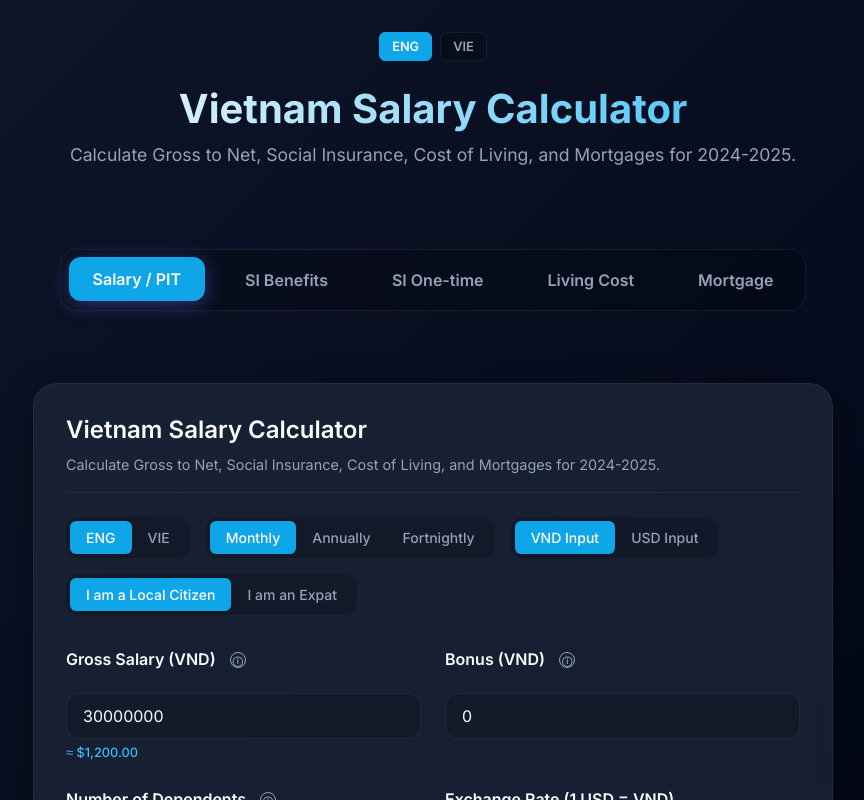
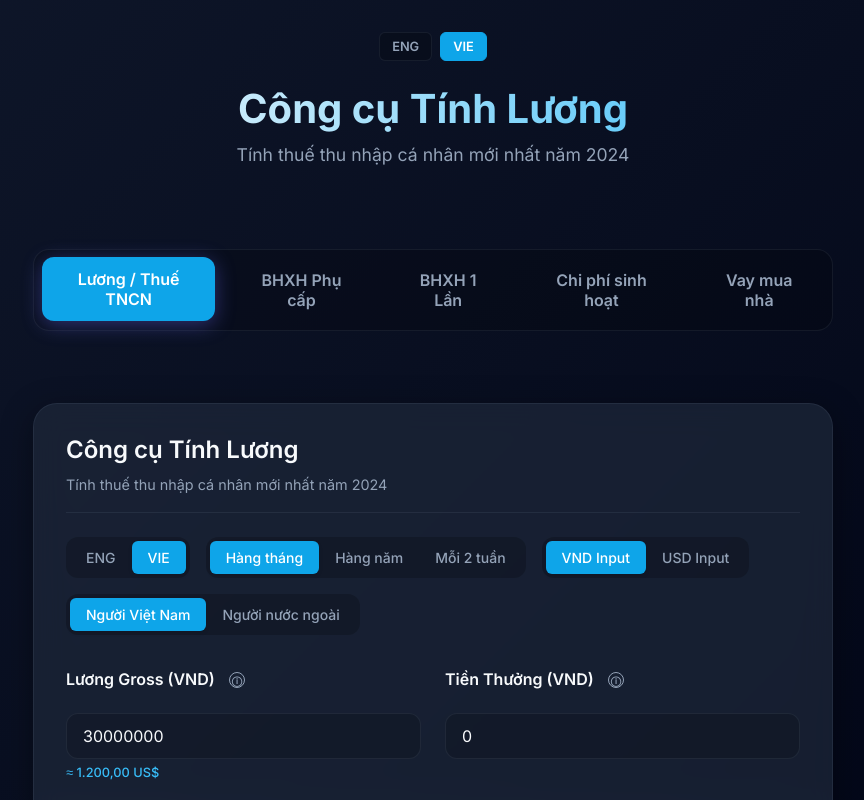
Before and after one commit to lvdatri1/tinhtienluong.com, a Next.js app: page / in a window 1280 px wide. Shown: the top 800 px of the page, without its empty margins (207-1071 px from the left). Built offline with nearby package versions, Linux system fonts and the light colour scheme.

Commit message:
chore: set Vietnamese as default language

```diff
--- a/src/app/layout.tsx
+++ b/src/app/layout.tsx
@@ -3,13 +3,13 @@ import './globals.css';
 import Script from 'next/script';
 
 export const metadata: Metadata = {
-  title: 'Vietnam Salary Calculator | Tinh Tien Luong',
-  description: 'Free, highly accurate Vietnam Salary Calculator for 2024. Calculate gross to net income, PIT, Social Insurance, Health Insurance for Expats and Locals in VND, USD dynamically.',
-  keywords: ['Vietnam Salary Calculator', 'Vietnam Net Income', 'Vietnam Income Tax Calculator', 'Tinh Tien Luong', 'Vietnam Expat Tax', 'Vietnam PIT 2024'],
+  title: 'Tính Lương Gross Sang Net & Công Cụ Tài Chính Việt Nam 2025',
+  description: 'Công cụ tính lương Gross sang Net chuẩn xác nhất Việt Nam 2025. Tính Thuế TNCN, BHXH, Chi phí sinh hoạt và Lãi suất vay ngân hàng.',
+  keywords: ['Tính Lương Gross Sang Net', 'Lương Net', 'Tính Thuế TNCN', 'Tinh Tien Luong', 'BHXH 2025', 'Lãi suất ngân hàng'],
   authors: [{ name: 'Tinh Tien Luong' }],
   openGraph: {
-    title: 'Vietnam Salary Calculator - Gross to Net',
-    description: 'Instantly calculate your Vietnam net income from your gross salary. Supports Monthly, Annually, Fortnightly across VND and USD. Works offline and is insanely fast.',
+    title: 'Tính Lương Gross Sang Net & Công Cụ Tài Chính',
+    description: 'Tính toán chính xác lương thực nhận, bảo hiểm và kế hoạch tài chính tại Việt Nam. Cập nhật quy định mới nhất 2024-2025.',
     url: 'https://tinhtienluong.com',
     siteName: 'Tinh Tien Luong',
     type: 'website'
@@ -25,7 +25,7 @@ export default function RootLayout({
   children: React.ReactNode;
 }) {
   return (
-    <html lang="en">
+    <html lang="vi">
       <head>
         <Script id="gtm-script" strategy="afterInteractive">
           {`(function(w,d,s,l,i){w[l]=w[l]||[];w[l].push({'gtm.start':
--- a/src/app/page.tsx
+++ b/src/app/page.tsx
@@ -12,7 +12,7 @@ import vi from '../locales/vi.json';
 
 export default function Home() {
   const [activeTab, setActiveTab] = useState<'pit' | 'benefits' | 'cost' | 'mortgage' | 'si-payout'>('pit');
-  const [lang, setLang] = useState<'en' | 'vi'>('en');
+  const [lang, setLang] = useState<'en' | 'vi'>('vi');
   const t: any = lang === 'en' ? en : vi;
 
   useEffect(() => {
--- a/src/components/Calculator.tsx
+++ b/src/components/Calculator.tsx
@@ -12,7 +12,7 @@ interface CalculatorProps {
   initialLang?: 'en' | 'vi';
 }
 
-export default function Calculator({ initialLang = 'en' }: CalculatorProps) {
+export default function Calculator({ initialLang = 'vi' }: CalculatorProps) {
   const [lang, setLang] = useState<'en' | 'vi'>(initialLang);
   const t: any = lang === 'en' ? en : vi;
 
```
